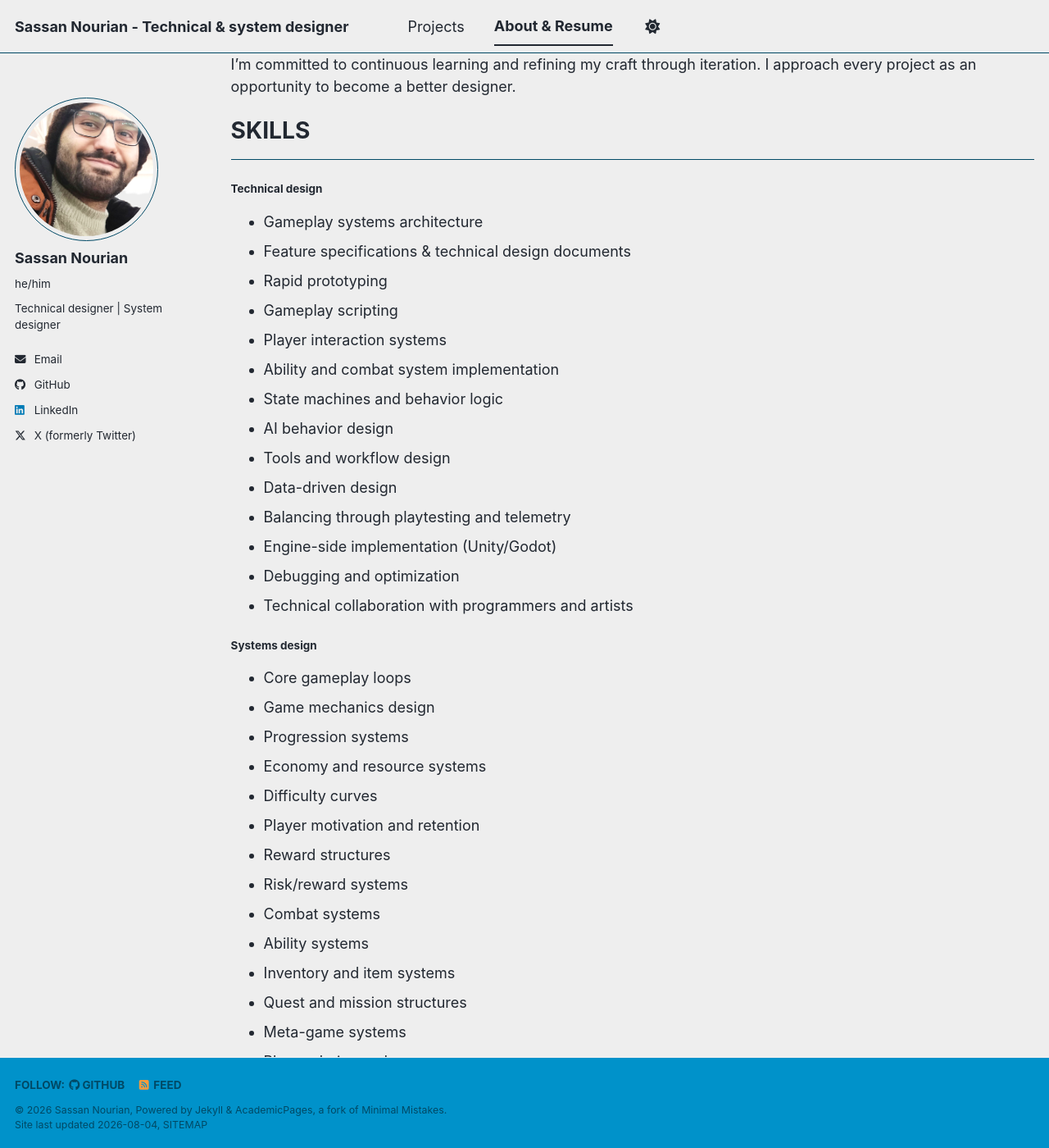
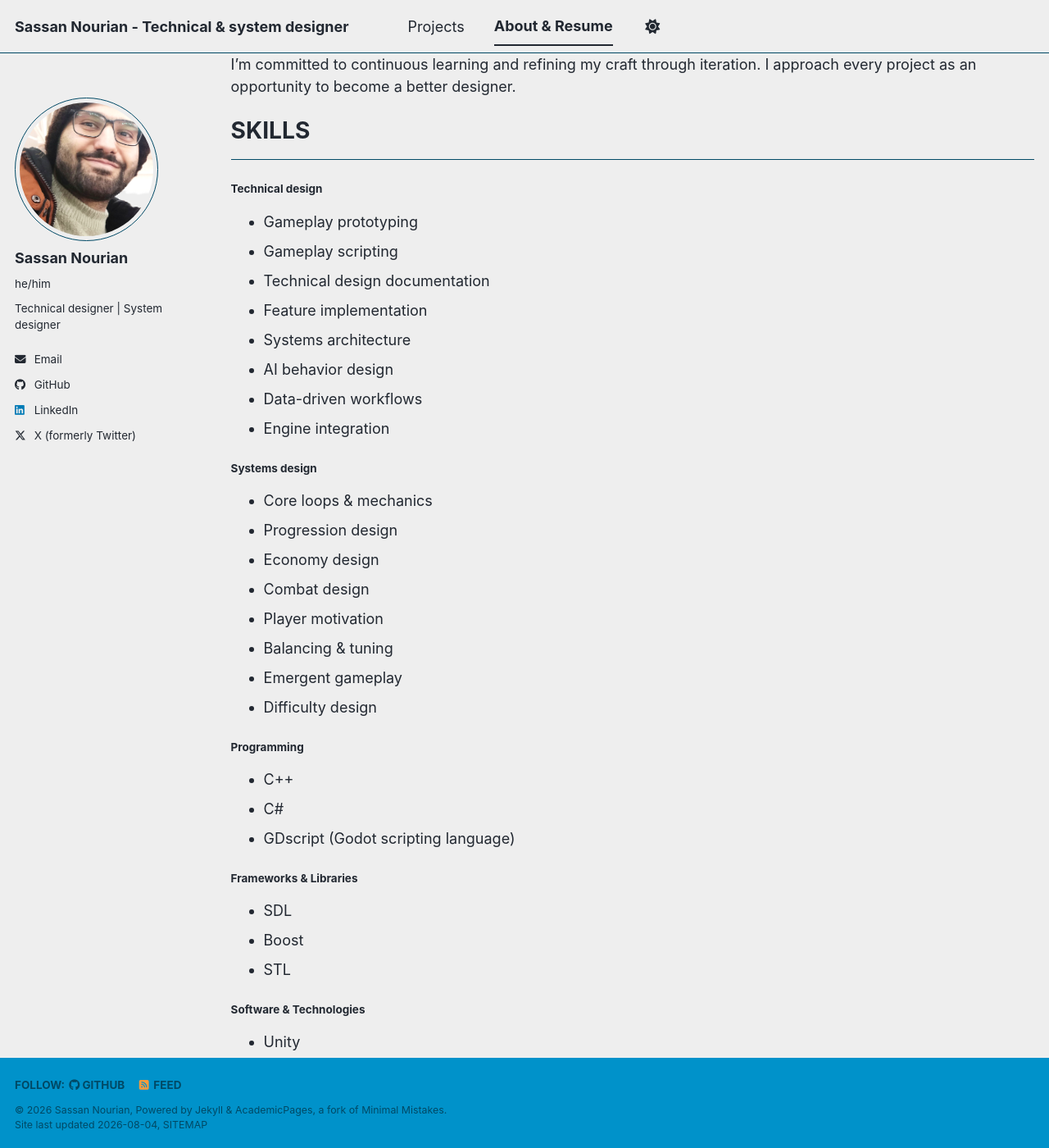
Before and after one commit to SassanTheDev/SassanTheDev.github.io, a Jekyll site: the page built from _pages/about.md, in a window 1280 px wide and 1400 px high, scrolled down 414 px. Shown: the whole window at 82% size. Built offline with Jekyll 4.4.1, drawn with Linux system fonts in a browser that asks for light colours; a style sheet for code colours, icons or effects is not loaded.

Commit message:
Revise skills section for clarity and focus
Updated skills section to refine and consolidate technical design and systems design skills.

```diff
--- a/_pages/about.md
+++ b/_pages/about.md
@@ -20,38 +20,24 @@ I'm committed to continuous learning and refining my craft through iteration. I
 ---
 #### Technical design
 
-* Gameplay systems architecture
-* Feature specifications & technical design documents
-* Rapid prototyping
+* Gameplay prototyping
 * Gameplay scripting
-* Player interaction systems
-* Ability and combat system implementation
-* State machines and behavior logic
+* Technical design documentation
+* Feature implementation
+* Systems architecture
 * AI behavior design
-* Tools and workflow design
-* Data-driven design
-* Balancing through playtesting and telemetry
-* Engine-side implementation (Unity/Godot)
-* Debugging and optimization
-* Technical collaboration with programmers and artists
+* Data-driven workflows
+* Engine integration
 
 #### Systems design
-* Core gameplay loops
-* Game mechanics design
-* Progression systems
-* Economy and resource systems
-* Difficulty curves
-* Player motivation and retention
-* Reward structures
-* Risk/reward systems
-* Combat systems
-* Ability systems
-* Inventory and item systems
-* Quest and mission structures
-* Meta-game systems
-* Player choice and consequence
-* Balancing and iteration
-* Emergent gameplay design
+* Core loops & mechanics
+* Progression design
+* Economy design
+* Combat design
+* Player motivation
+* Balancing & tuning
+* Emergent gameplay
+* Difficulty design
 
 #### Programming
 * C++
```
